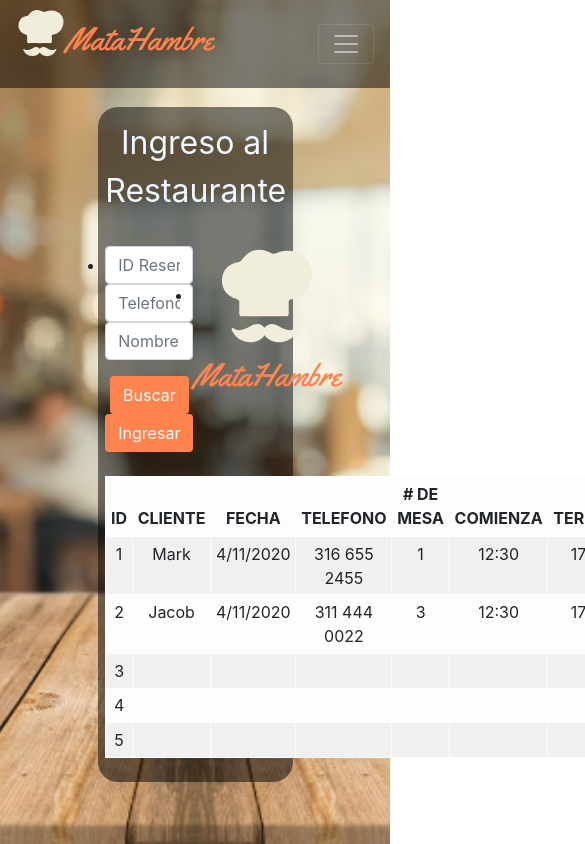
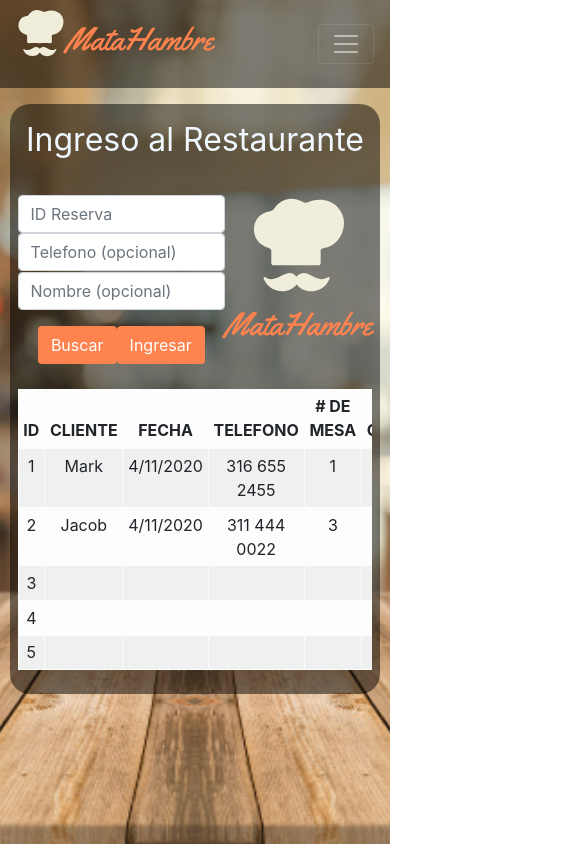
Before and after one commit to Stickerbrush/Social-Distancing-Restaurant, a React (Create React App) app in the folder front-end/: page /reservas in a window 390 px wide. Shown: the top 844 px of the page, 585 px wide, since content can reach past the window. Built offline with nearby package versions, Linux system fonts and the light colour scheme.

Commit message:
Responsive GestionReservasCliente

```diff
--- a/front-end/src/components/Chat.css
+++ b/front-end/src/components/Chat.css
@@ -1,5 +1,5 @@
 .rcw-conversation-container > .rcw-header {
-    background-color:rgb(43,43,43);
+    background-color: rgba(0, 0, 0, 0.658);
 }
 .rcw-message > .rcw-response > .rcw-message-text{
     background: linear-gradient(to right,rgb(70,70,70),rgb(43,43,43));
--- a/front-end/src/components/GestionReservasCliente.css
+++ b/front-end/src/components/GestionReservasCliente.css
@@ -9,5 +9,45 @@
 }
 
 .buttons-imputs{
-    display: list-item;
+    display: inline-grid;
 }
+
+.buttons-group{
+    justify-content: space-around;
+    padding-top: 1pc
+}
+
+
+.customerOptionsContainer{
+    display: block;
+    justify-content: center;
+    align-items: center;
+    padding-top: 1pc;
+}
+
+.customerOptionsHijo{
+    background: rgba(0, 0, 0, 0.5);
+    border-radius: 20px 20px 20px 20px;
+    -moz-border-radius: 20px 20px 20px 20px;
+    -webkit-border-radius: 20px 20px 20px 20px;
+    padding-top: 2%;
+    display: inline-block;
+    position: relative;
+    background-size: contain;
+}
+
+@media screen and (max-width: 900px) {
+    .customerOptionsHijo{
+        max-width: 95%;
+        min-width: 35%;
+    }
+}
+
+::marker {
+    color: rgba(0, 0, 255, 0);
+    font-size: 1.2em;
+  }
+
+.table-container{
+    overflow: auto;
+}
--- a/front-end/src/components/GestionReservasCliente.js
+++ b/front-end/src/components/GestionReservasCliente.js
@@ -1,7 +1,8 @@
 import React, { Component } from "react";
-import { Table, Button, Form } from 'react-bootstrap';
+import { Table, Button, Scrooll, Form } from 'react-bootstrap';
 import "./GestionReservasCliente.css";
 import logo from "../img/Logo-MataHambre.svg";
+import { Scrollbars } from 'react-custom-scrollbars';
 
 export class GestionReservasCliente extends Component {
 
@@ -16,13 +17,14 @@ export class GestionReservasCliente extends Component {
                                 Ingreso al Restaurante
                             </Form.Text>
                         </Form.Group>
-                        <div className = "search-reservation">
-                            <div className = "buttons-imputs">
-                                <Form.Group controlId="formBasicPassword">
+                        <div className="search-reservation">
+                            <div className="buttons-imputs">
+
                                     <Form.Control placeholder="ID Reserva" />
                                     <Form.Control placeholder="Telefono (opcional)" />
                                     <Form.Control placeholder="Nombre (opcional)" />
-                                </Form.Group>
+
+                                <div class="buttons-group">
                                     <Button
                                         onClick={this.props.clickCerrarLogin}
                                         variant="default"
@@ -34,9 +36,10 @@ export class GestionReservasCliente extends Component {
                                             onClick={this.props.clickCerrarLogin}
                                             variant="default"
                                             type="submit"
-                                    style={{ color: "white", background: "#FF834E" }}>
+                                            style={{ color: "white", background: "#FF834E"}}>
                                             Ingresar
                                     </Button>
+                                </div>
                             </div>
                             <div className="logo-container-reservation">
                                 <img
@@ -49,6 +52,7 @@ export class GestionReservasCliente extends Component {
                         </div>
                     </Form>
                     <br></br>
+                    <div class="table-container">
                     <Table striped bordered hover size="sm" variant="light">
                         <thead>
                             <tr>
@@ -111,6 +115,7 @@ export class GestionReservasCliente extends Component {
                     </Table>
                     </div>
                 </div>
+            </div>
         );
     }
 }
```
Lines whose indentation alone changed are shown as unchanged.
